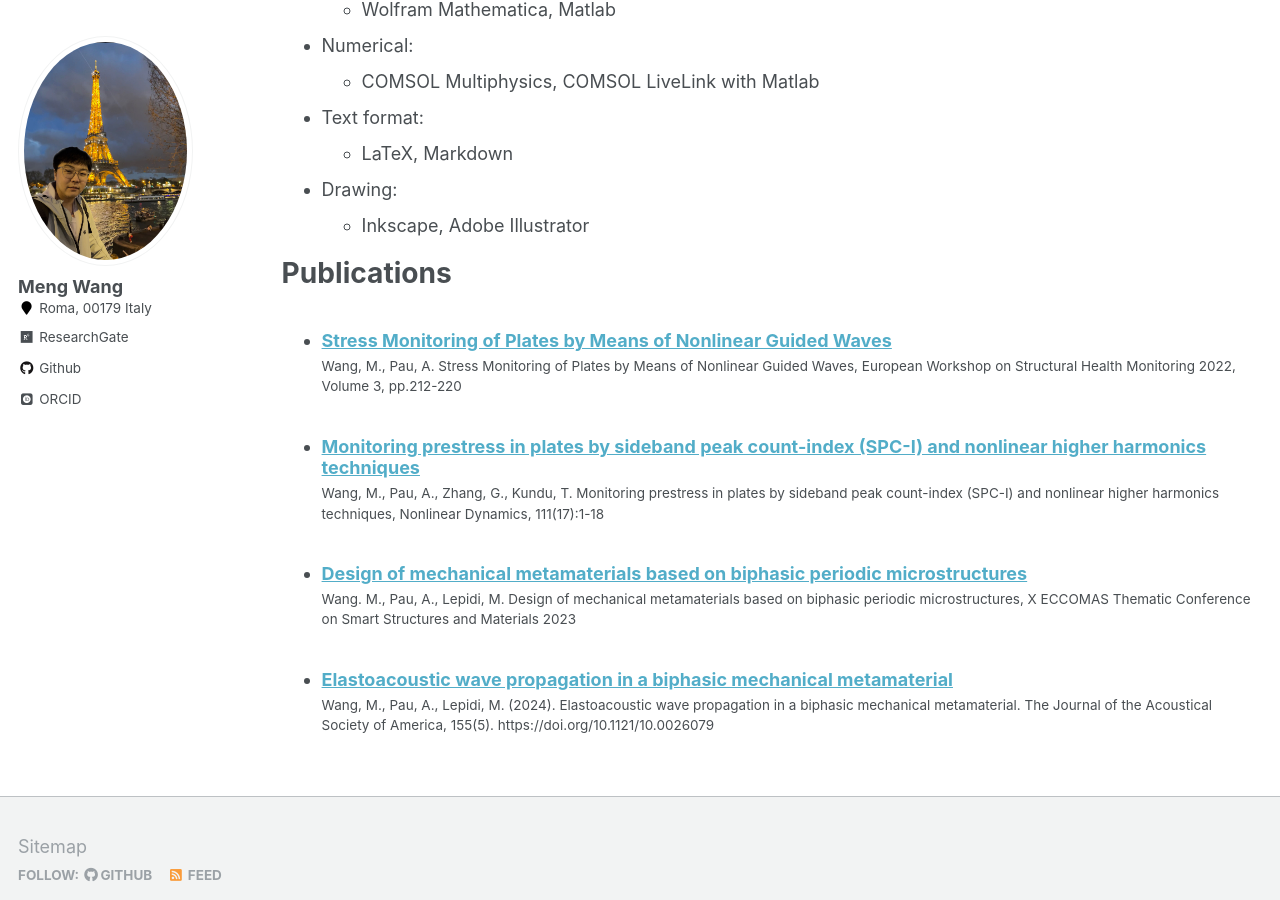
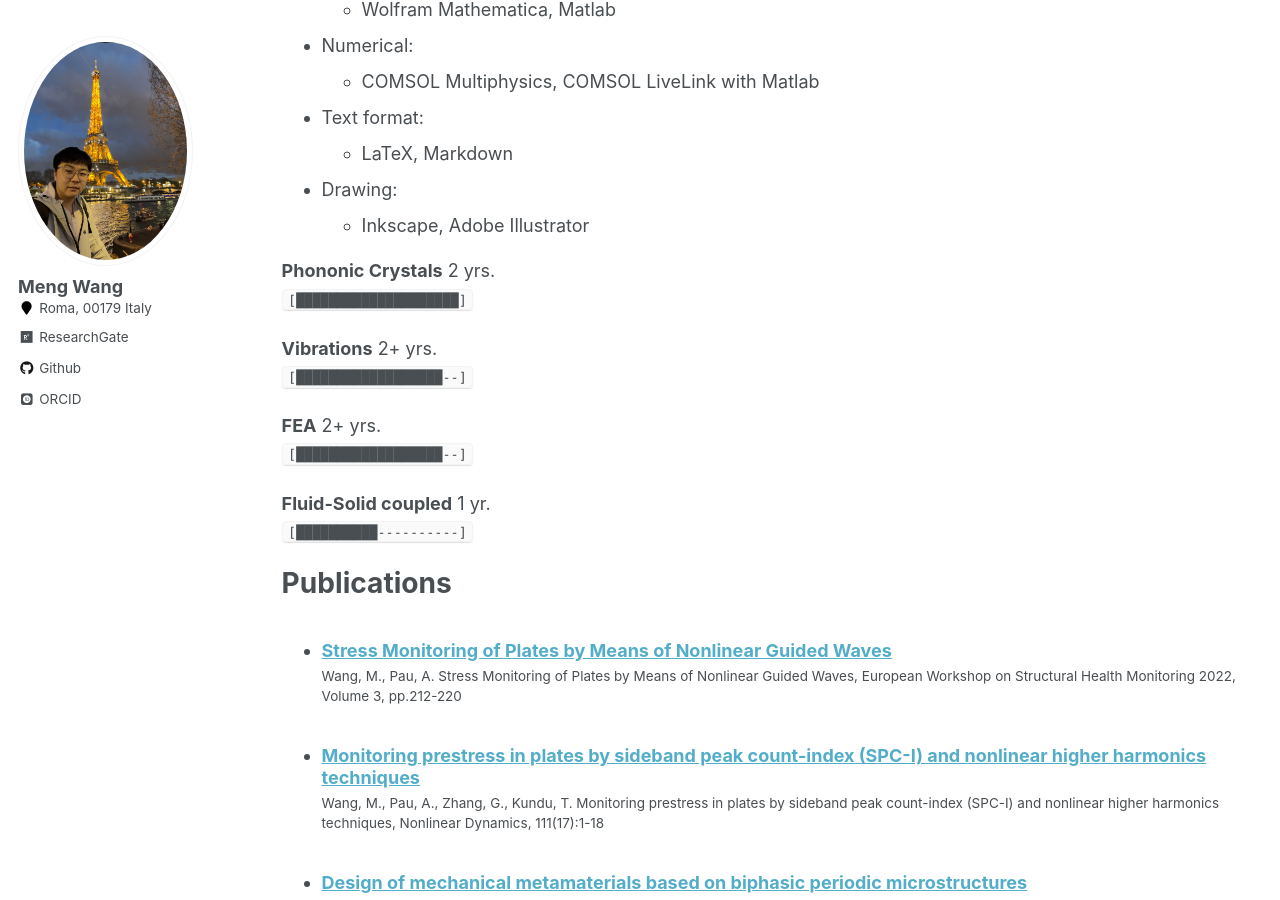
Before and after one commit to wang-meng-web/wang-meng-web.github.io, a Jekyll site: the page built from _pages/cv.md, in a window 1280 px wide and 900 px high, scrolled down 561 px. Built offline with Jekyll 4.4.1, drawn with Linux system fonts in a browser that asks for light colours; some web fonts are replaced.

Commit message:
Update cv.md

```diff
--- a/_pages/cv.md
+++ b/_pages/cv.md
@@ -33,6 +33,19 @@ Skills
 * Drawing:
   * Inkscape, Adobe Illustrator
 
+**Phononic Crystals** 2 yrs.
+`[████████████████████]`
+
+**Vibrations** 2+ yrs.
+`[██████████████████--]`
+
+**FEA** 2+ yrs.
+`[██████████████████--]`
+
+**Fluid-Solid coupled** 1 yr.
+`[██████████----------]`
+
+
 Publications
 ======
   <ul>{% for post in site.publications %}
```
